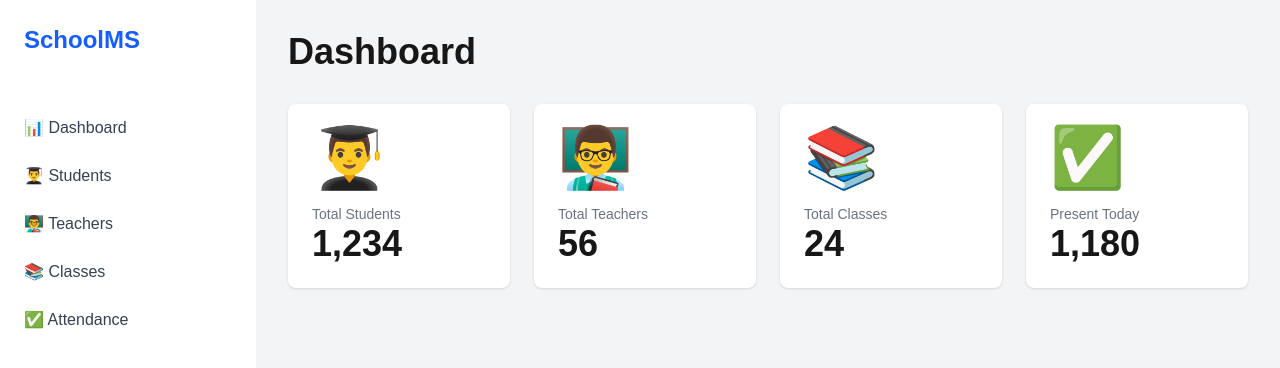
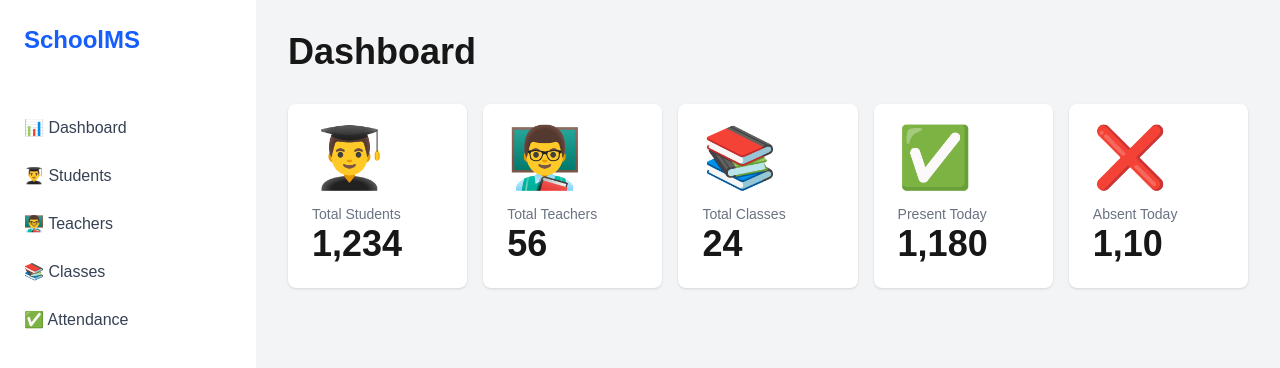
Before and after one commit to Rufiadah-Shafi/school-management-system, a Next.js app: page / in a window 1280 px wide. Shown: the top 368 px of the page. Built offline with nearby package versions, Linux system fonts and the light colour scheme.

Commit message:
Add 5 card and also change the <a> with <Link>

```diff
--- a/app/components/SideBar.tsx
+++ b/app/components/SideBar.tsx
@@ -1,3 +1,5 @@
+import Link from "next/link";
+
 function Sidebar() {
   return (
     <aside className="w-64 bg-white shadow-lg h-screen">
@@ -8,36 +10,36 @@ function Sidebar() {
 
       {/* Navigation Links */}
       <nav className="mt-6">
-        <a
+        <Link
           href="/"
           className="block px-6 py-3 text-gray-700 hover:bg-blue-50 hover:text-blue-600"
         >
           📊 Dashboard
-        </a>
-        <a
+        </Link>
+        <Link
           href="/students"
           className="block px-6 py-3 text-gray-700 hover:bg-blue-50 hover:text-blue-600"
         >
           👨‍🎓 Students
-        </a>
-        <a
+        </Link>
+        <Link
           href="/teachers"
           className="block px-6 py-3 text-gray-700 hover:bg-blue-50 hover:text-blue-600"
         >
           👨‍🏫 Teachers
-        </a>
-        <a
+        </Link>
+        <Link
           href="/classes"
           className="block px-6 py-3 text-gray-700 hover:bg-blue-50 hover:text-blue-600"
         >
           📚 Classes
-        </a>
-        <a
+        </Link>
+        <Link
           href="/attendance"
           className="block px-6 py-3 text-gray-700 hover:bg-blue-50 hover:text-blue-600"
         >
           ✅ Attendance
-        </a>
+        </Link>
       </nav>
     </aside>
   )
--- a/app/page.tsx
+++ b/app/page.tsx
@@ -10,8 +10,8 @@ function Home() {
       <main className="flex-1 bg-gray-100 p-8">
         <h1 className="text-4xl font-bold mb-8">Dashboard</h1>
 
-        {/* Grid of 4 cards */}
-        <div className="grid grid-cols-1 md:grid-cols-2 lg:grid-cols-4 gap-6">
+        {/* Grid of 5 cards */}
+        <div className="grid grid-cols-1 md:grid-cols-2 lg:grid-cols-5 gap-4">
 
           <div className="bg-white rounded-lg shadow p-6">
             <div className="text-6xl mb-4">👨‍🎓</div>
@@ -36,6 +36,11 @@ function Home() {
             <p className="text-gray-500 text-sm">Present Today</p>
             <p className="text-4xl font-bold">1,180</p>
           </div>
+          <div className="bg-white rounded-lg shadow p-6">
+            <div className="text-6xl mb-4">❌</div>
+            <p className="text-gray-500 text-sm">Absent Today</p>
+            <p className="text-4xl font-bold">1,10</p>
+          </div>
 
         </div>
       </main>
```
